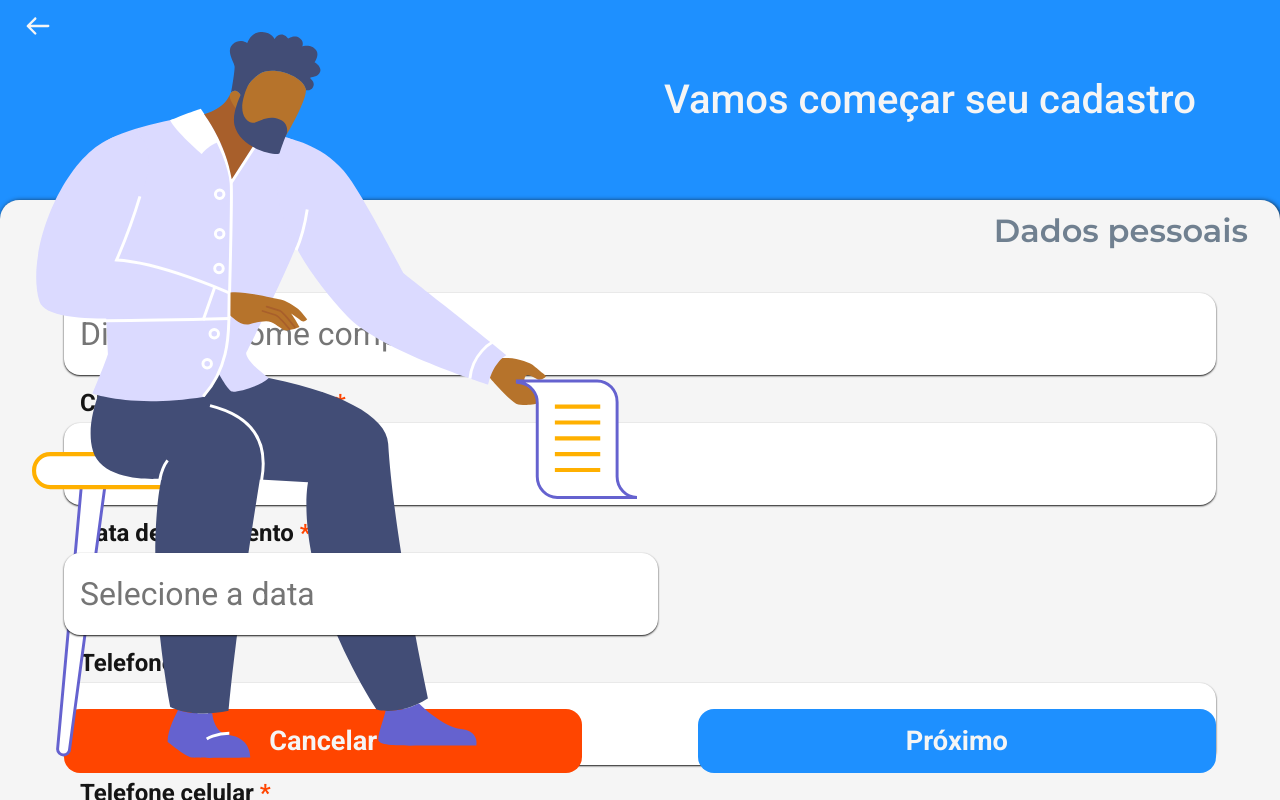
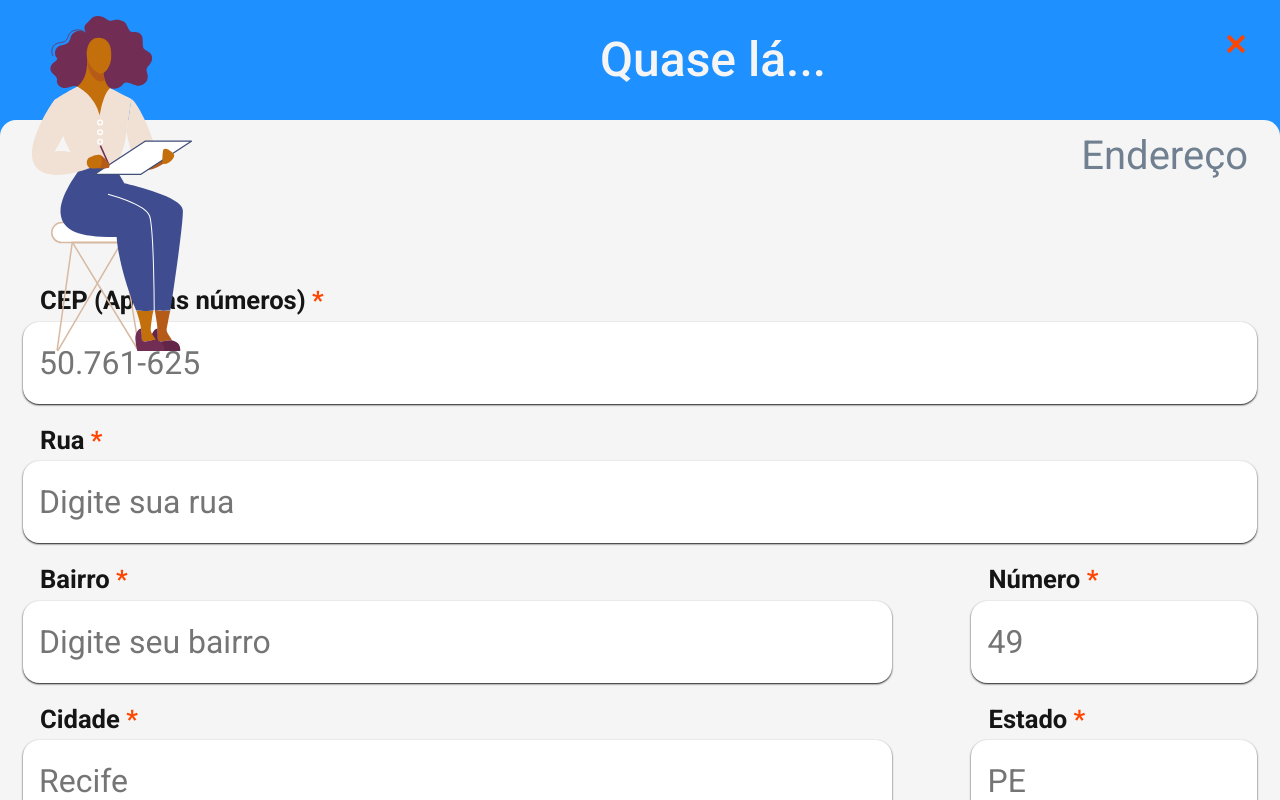
Before and after one commit to Rafalesson/cronoPoint, a React (Vite) app: page / in a window 1280 px wide. Built offline with nearby package versions, Linux system fonts and the light colour scheme.

Commit message:
finalização da tela de Endereço

```diff
--- a/src/App.jsx
+++ b/src/App.jsx
@@ -1,7 +1,7 @@
 import React from "react"
 import Login from "./Pages/Login/Login"
+import FuncionarioDashboard from "./Pages/Funcionario_Dashboard/FuncionarioDashboard"
 import Cadastro from "./Pages/Cadastro/Cadastro"
-import FuncionarioDashboard from "./Pages/Funcionario_Dashboard/FuncionarioDashboard"
 
 
 function App() {
--- a/src/Pages/Cadastro/Cadastro.jsx
+++ b/src/Pages/Cadastro/Cadastro.jsx
@@ -1,11 +1,15 @@
 import React from "react";
 import DadosPessoais from "./DadosPessoais.jsx/DadosPessoais";
+import Endereco from "./Endereco/Endereco";
+
 
 
 
 export default function Cadastro(){
 
   return(
-    <DadosPessoais />
+    // <DadosPessoais />
+    <Endereco />
+
   )
 }
--- a/src/Pages/Cadastro/DadosPessoais.jsx/dadosPessoais.css
+++ b/src/Pages/Cadastro/DadosPessoais.jsx/dadosPessoais.css
@@ -91,7 +91,7 @@
 }
 
 .form-group label{
-  font-size: 1.5rem;
+  font-size: 1.6rem;
   font-weight: 600;
   padding-left: 1rem;
 }
@@ -115,7 +115,7 @@
   align-items: center;
   justify-content: space-between;
   width: 90%;
-  height: 15%;
+  /* height: 15%; */
 }
 
 .button{
--- /dev/null
+++ b/src/Pages/Cadastro/Endereco/Endereco.jsx
@@ -0,0 +1,134 @@
+import React from "react";
+import "./endereco.css";
+import { ReactSVG } from "react-svg";
+import womanIcon from "../../../assets/img/people_working_pack/SVG/character21.svg";
+import closeBtn from "../../../assets/img/close-m.svg";
+
+export default function Endereco() {
+  return (
+    <section id="enderecoContainer">
+      <header id="cabecalho">
+        <ReactSVG
+          src={womanIcon}
+          aria-label="Mulher com um papel nas mãos"
+          id="caracter21"
+          className="header-icon"
+        />
+        <span id="cabecalhoText" className="header-text">
+          Quase lá...
+        </span>
+        <ReactSVG
+          src={closeBtn}
+          aria-label="Ícone em formato de X"
+          id="closeBtn"
+          className="header-icon"
+        />
+      </header>
+
+      <div id="enderecoCampos">
+        <h1 id="camposTitulo">Endereço</h1>
+
+        <form id="enderecoForm">
+          <div className="form-group">
+            <label htmlFor="cep" className="form-label">
+              CEP (Apenas números) <span className="required">*</span>
+            </label>
+            <input
+              type="text"
+              id="cep"
+              name="cep"
+              placeholder="50.761-625"
+              className="form-input"
+              required
+            />
+          </div>
+          <div className="form-group">
+            <label htmlFor="rua" className="form-label">
+              Rua <span className="required">*</span>
+            </label>
+            <input
+              type="text"
+              id="rua"
+              name="rua"
+              placeholder="Digite sua rua"
+              className="form-input"
+              required
+            />
+          </div>
+          <div className="form-group bairro">
+            <label htmlFor="bairro" className="form-label">
+              Bairro <span className="required">*</span>
+            </label>
+            <input
+              type="text"
+              id="bairro"
+              name="bairro"
+              placeholder="Digite seu bairro"
+              className="form-input"
+              required
+            />
+          </div>
+          <div className="form-group numero">
+            <label htmlFor="numero" className="form-label">
+              Número <span className="required">*</span>
+            </label>
+            <input
+              type="text"
+              id="numero"
+              name="numero"
+              placeholder="49"
+              className="form-input"
+              required
+            />
+          </div>
+          <div className="form-group cidade">
+            <label htmlFor="cidade" className="form-label">
+              Cidade <span className="required">*</span>
+            </label>
+            <input
+              type="text"
+              id="cidade"
+              name="cidade"
+              placeholder="Recife"
+              className="form-input"
+              required
+            />
+          </div>
+          <div className="form-group estado">
+            <label htmlFor="estado" className="form-label">
+              Estado <span className="required">*</span>
+            </label>
+            <input
+              type="text"
+              id="estado"
+              name="estado"
+              placeholder="PE"
+              className="form-input"
+              required
+            />
+          </div>
+          <div className="form-group">
+            <label htmlFor="complemento" className="form-label">
+              Complemento
+            </label>
+            <input
+              type="text"
+              id="complemento"
+              name="complemento"
+              placeholder="Digite o complemento"
+              className="form-input"
+            />
+          </div>
+          <div className="form-actions">
+            <button type="button" id="backBtn" className="formBtn">
+              Voltar
+            </button>
+            <button type="submit" id="nextBtn" className="formBtn">
+              Próximo
+            </button>
+          </div>
+        </form>
+      </div>
+    </section>
+  );
+}
--- /dev/null
+++ b/src/Pages/Cadastro/Endereco/endereco.css
@@ -0,0 +1,109 @@
+#enderecoContainer{
+  background-color: var(--blue-primary);
+  display: flex;
+  flex-direction: column;
+  width: 100vw;
+  height: 100vh;
+}
+
+#cabecalho{
+  display: flex;
+  align-items: center;
+  justify-content: flex-end;
+  width: 100%;
+  height: 15vh;
+  position: relative;
+}
+
+#caracter21{
+  width: 10rem;
+  position: absolute;
+  left: 2rem;
+  top: 1rem;
+}
+
+#cabecalhoText{
+  font-size: 3rem;
+  position: relative;
+  left: 4rem;
+  font-family: "Roboto", sans-serif;
+}
+
+#closeBtn{
+  align-self: flex-start;
+  padding: 2rem;
+  box-sizing: border-box;
+}
+
+#enderecoCampos{
+  width: 100%;
+  height: 85vh;
+  background-color: var(--white-background);
+  border-radius: 1rem 1rem 0 0;
+  display: flex;
+  flex-direction: column;
+}
+
+#camposTitulo{
+  align-self: flex-end;
+  padding: 1rem 2rem 0 0;
+  font-size: 2.5rem;
+  font-family: "Roboto", sans-serif;
+  color: var(--grey-neutral);
+}
+
+#enderecoForm{
+  margin-top: 7rem;
+  display: flex;
+  flex-wrap: wrap;
+  justify-content: space-between;
+  gap: 1.5rem;
+  padding: 0 2rem;
+}
+
+.form-label{
+  width: 100%;
+}
+
+.form-input{
+  width: 100%;
+}
+
+.form-group{
+width: 100%;
+display: flex;
+align-items: center;
+}
+
+.bairro, .cidade{
+  width: 70%;
+}
+
+.numero, .estado{
+  width: 22%;
+}
+
+.form-actions{
+  width: 100%;
+  display: flex;
+  justify-content: space-between;
+  margin-top: 2rem;
+}
+
+.formBtn{
+  width: 45%;
+  border-radius: 1rem;
+  color: var(--white-background);
+  font-size: 1.8rem;
+  padding: 1rem 0;
+  font-family: "Roboto", sans-serif;
+  font-weight: 500;
+}
+
+#backBtn{
+  background-color: var(--grey-neutral);
+}
+
+#nextBtn{
+  background-color: var(--blue-primary);
+}
```
